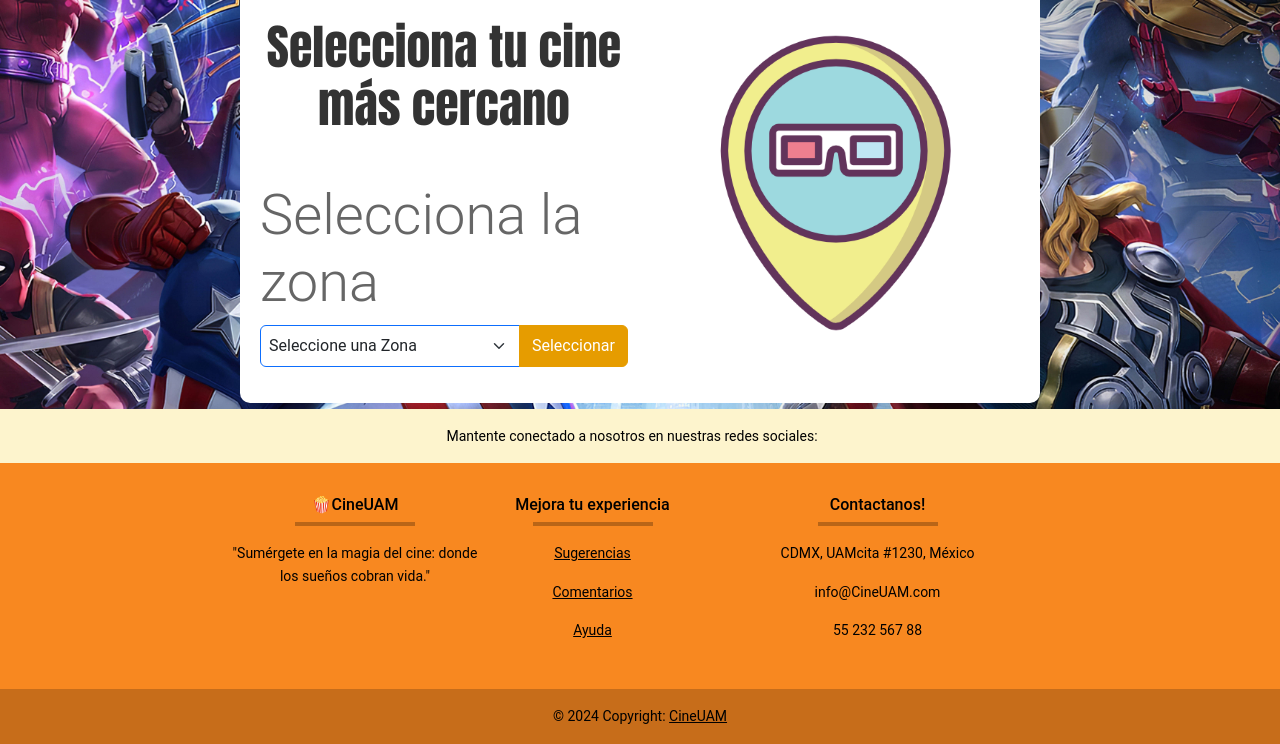
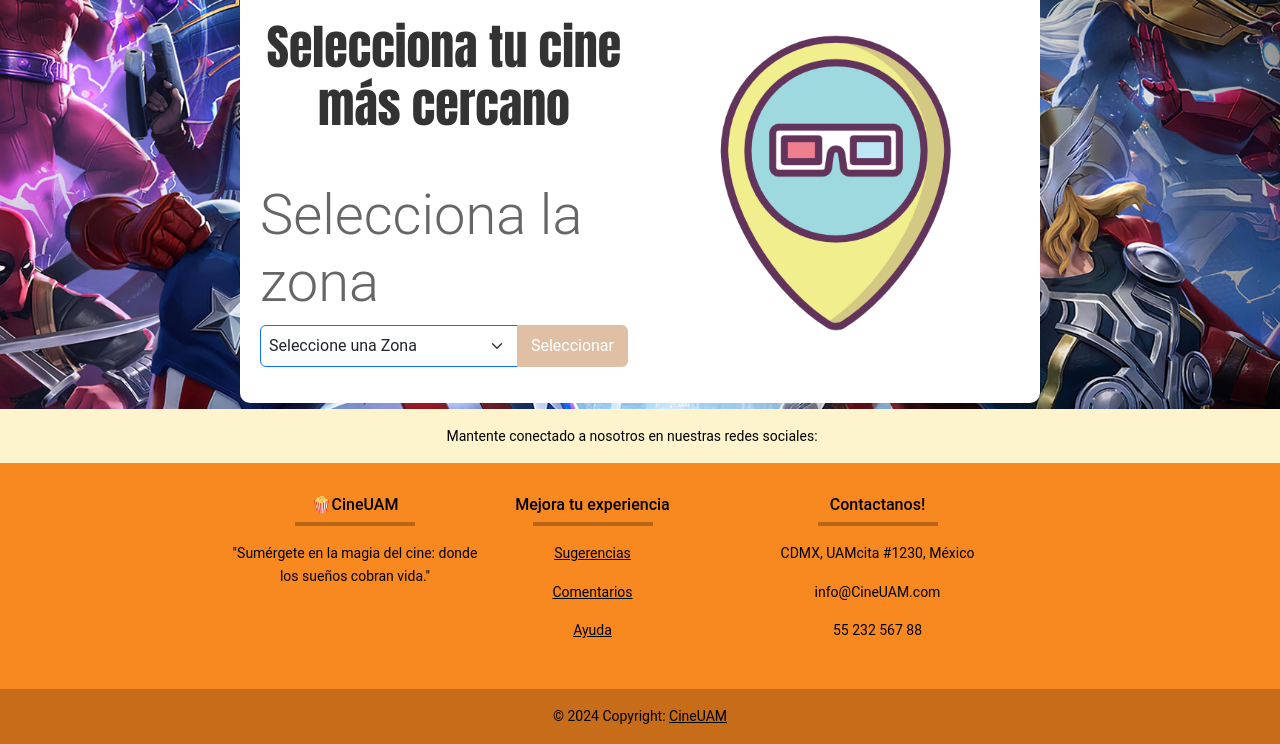
Before and after one commit to monmejss/CineUAM, a PHP site: page /Vista/GUIzona.php in a window 1280 px wide. Shown: the part 171-915 px from the top of the page. Run offline with PHP 8.4, Linux system fonts and the light colour scheme; data that the repository does not hold is empty.

Commit message:
Update Estilo_GUI_principal.css

```diff
--- a/CineUam/Estilos/Estilo_GUI_principal.css
+++ b/CineUam/Estilos/Estilo_GUI_principal.css
@@ -239,6 +239,15 @@ h5 {
 
 /* Color del boton */
 .btn-primary {
-    background-color: #e69c00;
-    border-color: #e69c00;
+    background-color: #e0c0a5;
+    border-color: #e0c0a5;
+    border-width: 2.5px;
 }
+
+/* Color del botón al pasar el cursor por encima */
+.btn-primary:hover {
+    background-color: #f27602;
+    border-color: #f27602;
+    color: #ffffff;
+    border-width: 2.5px;
+}
```
